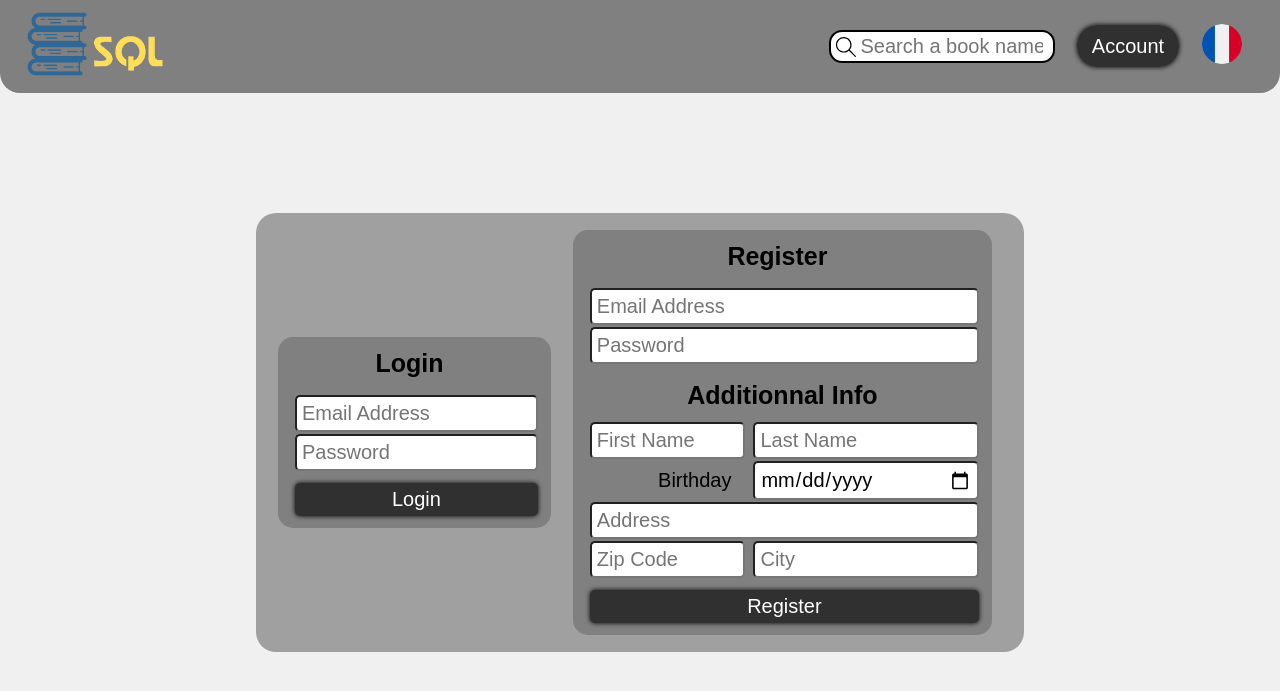
After one commit to SH4DOW4RE/SQL-Library, a Flask app: page /connect in a window 1280 px wide. The commit adds this page. Shown: the top 691 px of the page. Run offline with Flask 3, Linux system fonts and the light colour scheme; parts of the project's set-up code (start-up, migrations or seed data) failed here and were passed over.

Commit message:
Adding account login and registration, needs to add account modification and role attribution

```diff
--- a/server.py
+++ b/server.py
@@ -3,6 +3,7 @@ from dotenv import load_dotenv
 from mysql import connector
 from waitress import serve
 from datetime import datetime
+from dateutil.relativedelta import relativedelta
 import argparse
 import secrets
 import sys
@@ -35,36 +36,74 @@ argParser.add_argument("-p", "--prod", help="Enable production mode", action='st
 
 @app.route('/<lang>')
 @app.route('/')
-def index(lang = ''):
+def index(lang = '', flash = ''):
+    flash = '"' + flash + '"'
     if lang == 'fr':
-        return render_template('fr/index.html')
+        return render_template('fr/index.html', flash=flash)
     else:
-        return render_template('en/index.html')
+        return render_template('en/index.html', flash=flash)
 
 @app.route('/<lang>/account')
 @app.route('/account')
 def account(lang = ''):
-    firstname = None
-    try: firstname = session['firstname']
+    email = None
+    password = None
+    try: email = session.get('email')
+    except: pass
+    try: password = session.get('password')
     except: pass
     if lang == 'fr':
-        if firstname != None:
-            return render_template('fr/account.html')
+        if email != None and password != None:
+            firstname = ''
+            lastname = ''
+            db_cur.execute(f"""SELECT nom, prenom FROM abonne WHERE email = "{email}" AND mot_de_passe = "{password}";""")
+            results = db_cur.fetchall()
+            db.commit()
+
+            if len(results) < 1:
+                return redirect('/fr/connect')
+
+            firstname = results[0][1]
+            lastname = results[0][0]
+
+            return render_template('fr/account.html', firstname=firstname, lastname=lastname)
         else:
+            session.clear()
             return redirect('/fr/connect')
     else:
-        if firstname != None:
-            return render_template('en/account.html')
+        if email != None and password != None:
+            firstname = ''
+            lastname = ''
+            db_cur.execute(f"""SELECT prenom, nom, date_naissance, adresse, code_postal, ville, date_inscription, date_fin_abo, email, mot_de_passe FROM abonne WHERE email = "{email}" AND mot_de_passe = "{password}";""")
+            results = db_cur.fetchall()
+            db.commit()
+
+            if len(results) < 1:
+                return redirect('/connect')
+
+            firstname = results[0][0]
+            lastname = results[0][1].upper()
+            endsub = results[0][7]
+            endsub2 = results[0][7].strftime('%d/%m/%Y')
+            birthday = results[0][2]
+            address = results[0][3]
+            zipcode = results[0][4]
+            city = results[0][5]
+            regdate = results[0][6]
+
+            return render_template('en/account.html', firstname=firstname, lastname=lastname, endsub2=endsub2, email=email, password=password, birthday=birthday, address=address, zipcode=zipcode, city=city, regdate=regdate, endsub=endsub)
         else:
+            session.clear()
             return redirect('/connect')
 
 @app.route('/<lang>/connect')
 @app.route('/connect')
-def connect(lang = ''):
+def connect(lang = '', flash = ''):
+    flash = '"' + flash + '"'
     if lang == 'fr':
-        return render_template('fr/connect.html')
+        return render_template('fr/connect.html', flash=flash)
     else:
-        return render_template('en/connect.html')
+        return render_template('en/connect.html', flash=flash)
 
 @app.route('/<lang>/connect', methods=['POST'])
 @app.route('/connect', methods=['POST'])
@@ -74,15 +113,47 @@ def connect_post(lang = ''):
         email = request.form['email']
         password = request.form['password']
 
+        db_cur.execute(f"""SELECT prenom, nom, email, mot_de_passe FROM abonne WHERE email = "{email}" AND mot_de_passe = "{password}";""")
+        results = db_cur.fetchall()
+        db.commit()
+
+        if len(results) < 1:
+            return connect(lang, 'Wrong username or password.')
+        else:
+            session['email'] = email
+            session['password'] = password
+
+            return index(lang, f"Welcome {results[0][0]} {results[0][1].upper()}")
+
     elif c_type == 'register':
         email = request.form['email']
+        while '"' in email: email = email.replace('"', '')
         password = request.form['password']
+        while '"' in password: password = password.replace('"', '')
         firstname = request.form['firstname']
+        while '"' in firstname: firstname = firstname.replace('"', '')
         lastname = request.form['lastname']
+        while '"' in lastname: lastname = lastname.replace('"', '')
         birthday = request.form['birthday']
+        while '"' in birthday: birthday = birthday.replace('"', '')
         address = request.form['address']
+        while '"' in address: address = address.replace('"', '')
         zipcode = request.form['zipcode']
+        while '"' in zipcode: zipcode = zipcode.replace('"', '')
         city = request.form['city']
+        while '"' in city: city = city.replace('"', '')
+
+        today = datetime.now().strftime('%Y-%m-%d')
+        abo = (datetime.now() + relativedelta(years=1)).strftime('%Y-%m-%d')
+
+        db_cur.execute(
+            f"""
+                INSERT INTO abonne (prenom, nom, date_naissance, adresse, code_postal, ville, date_inscription, date_fin_abo, email, mot_de_passe)
+                VALUES ("{firstname.capitalize()}", "{lastname.capitalize()}", "{birthday}", "{address}", "{zipcode}", "{city.upper()}", "{today}", "{abo}", "{email}", "{password}")
+            """)
+        db.commit()
+
+        return connect(lang, 'Successfuly registered, please login now.')
 
 @app.route('/<lang>/search', methods=['POST'])
 @app.route('/search', methods=['POST'])
--- /dev/null
+++ b/static/css/connect.css
@@ -0,0 +1,85 @@
+* {
+    margin: 0;
+    padding: 0;
+    font-family: 'Josefin Sans', sans-serif;
+}
+
+body {
+    background-color: #F0F0F0;
+}
+
+.container {
+    margin: auto;
+    margin-top: 15vh;
+    width: 60vw;
+    background-color: #A0A0A0;
+    padding: 15px;
+    border-radius: 20px;
+}
+
+@media (max-width: 1000px) {
+    .container {
+        width: 90vw;
+    }
+}
+
+input {
+    width: 100%;
+    padding: 5px;
+    border-radius: 5px;
+}
+
+td {
+    padding: 0 15px 0 5px;
+}
+
+.login-title,
+.register-title {
+    text-align: center;
+    padding-bottom: 15px;
+    font-size: 25px;
+    font-weight: bold;
+}
+
+.login-td {
+    width: 40%;
+}
+
+.register-td {
+    width: 60%;
+}
+
+.login-container,
+.register-container {
+    margin: auto;
+    background-color: #808080;
+    padding: 10px;
+    border-radius: 15px;
+}
+
+.additional-td {
+    text-align: center;
+    font-size: 25px;
+    font-weight: bold;
+    padding: 15px 0 10px 0;
+}
+
+.td-birth {
+    text-align: right;
+}
+
+#submit {
+    width: calc(100% + 14px);
+    margin-top: 10px;
+    background-color: #303030;
+    box-shadow: 0px 0px 5px black;
+    color: white;
+    border: none;
+    outline: none;
+    cursor: pointer;
+    transition: all .3s ease;
+}
+
+#submit:hover {
+    color: #FFDE57;
+}
--- a/static/css/navbar.css
+++ b/static/css/navbar.css
@@ -26,7 +26,7 @@ a {
     width: 65%;
 }
 
-.nav-logo > img{
+.nav-logo > a > img{
     height: 8vh;
 }
 
--- /dev/null
+++ b/static/js/connect.js
@@ -0,0 +1,8 @@
+function load() {
+    var textInput = document.getElementById('query');
+    textInput.addEventListener('keydown', (event) => {
+        if (event.key === 'Enter') {
+            document.getElementById('query-frm').submit();
+        }
+    });
+}
--- /dev/null
+++ b/templates/en/connect.html
@@ -0,0 +1,132 @@
+<!DOCTYPE html>
+<html lang="en">
+    <head>
+        <title>Connect | SQL Library</title>
+        <meta charset="UTF-8">
+        <meta name="viewport" content="width=device-width, initial-scale=1.0">
+
+        <link rel="stylesheet" href="{{ url_for('static', filename='css/fonts.css') }}">
+        <link rel="stylesheet" href="{{ url_for('static', filename='css/navbar.css') }}">
+        <link rel="stylesheet" href="{{ url_for('static', filename='css/connect.css') }}">
+        <script src="{{ url_for('static', filename='js/connect.js') }}"></script>
+    </head>
+    <body onload="load();flash()">
+        <!-- Navbar -->
+        <table class="navbar">
+            <tr>
+                <td class="nav-logo">
+                    <a href="/"><img src="{{ url_for('static', filename='assets/logo.png') }}"></a>
+                </td>
+                <td class="nav-search">
+                    <form action="/search" method="POST" id="query-frm">
+                        <input type="text" name="query" id="query" placeholder="Search a book name">
+                        <input type="text" name="first" id="first" value="true" hidden>
+                    </form>
+                </td>
+                <td class="nav-account">
+                    <a href="/account">Account</a>
+                </td>
+                <td class="nav-lang">
+                    <a href="/fr"><img src="{{ url_for('static', filename='assets/lang/fr.png') }}"></a>
+                </td>
+            </tr>
+        </table>
+        <!-- End of Navbar -->
+
+        <!-- Login / Register -->
+        <table class="container">
+            <tr>
+                <td class="login-td">
+                    <form action="/connect" method="POST">
+                        <input type="text" name="c_type" id="c_type" value="login" hidden>
+                        <table class="login-container">
+                            <tr>
+                                <td class="login-title">
+                                    Login
+                                </td>
+                            </tr>
+                            <tr>
+                                <td>
+                                    <input type="email" name="email" id="email" placeholder="Email Address" autocomplete="email" required>
+                                </td>
+                            </tr>
+                            <tr>
+                                <td>
+                                    <input type="password" name="password" id="password" placeholder="Password" autocomplete="current-password" required>
+                                </td>
+                            </tr>
+                            <tr>
+                                <td>
+                                    <input type="submit" id="submit" value="Login">
+                                </td>
+                            </tr>
+                        </table>
+                    </form>
+                </td>
+                <td class="register-td">
+                    <form action="/connect" method="POST">
+                        <input type="text" name="c_type" id="c_type" value="register" hidden>
+                        <table class="register-container">
+                            <tr>
+                                <td class="register-title" colspan="2">
+                                    Register
+                                </td>
+                            </tr>
+                            <tr>
+                                <td colspan="2">
+                                    <input type="email" name="email" id="email" placeholder="Email Address" autocomplete="email" required>
+                                </td>
+                            </tr>
+                            <tr>
+                                <td colspan="2">
+                                    <input type="password" name="password" id="password" placeholder="Password" autocomplete="new-password" required>
+                                </td>
+                            </tr>
+                            <tr>
+                                <td class="additional-td" colspan="2">
+                                    Additionnal Info
+                                </td>
+                            </tr>
+                            <tr>
+                                <td>
+                                    <input type="text" name="firstname" id="firstname" placeholder="First Name" autocomplete="given-name" required>
+                                </td>
+                                <td>
+                                    <input type="text" name="lastname" id="lastname" placeholder="Last Name" autocomplete="family-name" required>
+                                </td>
+                            </tr>
+                            <tr>
+                                <td class="td-birth">
+                                    Birthday
+                                </td>
+                                <td>
+                                    <input type="date" name="birthday" id="birthday" autocomplete="bday" required>
+                                </td>
+                            </tr>
+                            <tr>
+                                <td colspan="2">
+                                    <input type="text" name="address" id="address" placeholder="Address" autocomplete="address-line1" required>
+                                </td>
+                            </tr>
+                            <tr>
+                                <td>
+                                    <input type="number" name="zipcode" id="zipcode" placeholder="Zip Code" autocomplete="postal-code" required>
+                                </td>
+                                <td>
+                                    <input type="text" name="city" id="city" placeholder="City" autocomplete="address-level2" required>
+                                </td>
+                            </tr>
+                            <tr>
+                                <td colspan="2">
+                                    <input type="submit" id="submit" value="Register">
+                                </td>
+                            </tr>
+                        </table>
+                    </form>
+                </td>
+            </tr>
+        </table>
+        <!-- End of Login / Register -->
+    </body>
+    <script> function flash() { if ({{ flash|safe }} != "") { alert({{ flash|safe }}); } } </script>
+</html>
--- a/templates/en/index.html
+++ b/templates/en/index.html
@@ -10,12 +10,12 @@
         <link rel="stylesheet" href="{{ url_for('static', filename='css/index.css') }}">
         <script src="{{ url_for('static', filename='js/index.js') }}"></script>
     </head>
-    <body onload="load()">
+    <body onload="load();flash()">
         <!-- Navbar -->
         <table class="navbar">
             <tr>
                 <td class="nav-logo">
-                    <img src="{{ url_for('static', filename='assets/logo.png') }}">
+                    <a href="/"><img src="{{ url_for('static', filename='assets/logo.png') }}"></a>
                 </td>
                 <td class="nav-search">
                     <form action="/search" method="POST" id="query-frm">
@@ -33,4 +33,5 @@
         </table>
         <!-- End of Navbar -->
     </body>
+    <script> function flash() { if ({{ flash|safe }} != "") { alert({{ flash|safe }}); } } </script>
 </html>
--- a/templates/en/results.html
+++ b/templates/en/results.html
@@ -1,7 +1,7 @@
 <!DOCTYPE html>
 <html lang="en">
     <head>
-        <title>Home | SQL Library</title>
+        <title>Results | SQL Library</title>
         <meta charset="UTF-8">
         <meta name="viewport" content="width=device-width, initial-scale=1.0">
 
@@ -15,7 +15,7 @@
         <table class="navbar">
             <tr>
                 <td class="nav-logo">
-                    <img src="{{ url_for('static', filename='assets/logo.png') }}">
+                    <a href="/"><img src="{{ url_for('static', filename='assets/logo.png') }}"></a>
                 </td>
                 <td class="nav-search">
                     <form action="/search" method="POST" id="query-frm">
```
Also changed, not shown: static/css/account.css (added, +71 -0 lines), static/js/account.js (added, +25 -0 lines), templates/en/account.html (added, +104 -0 lines).
